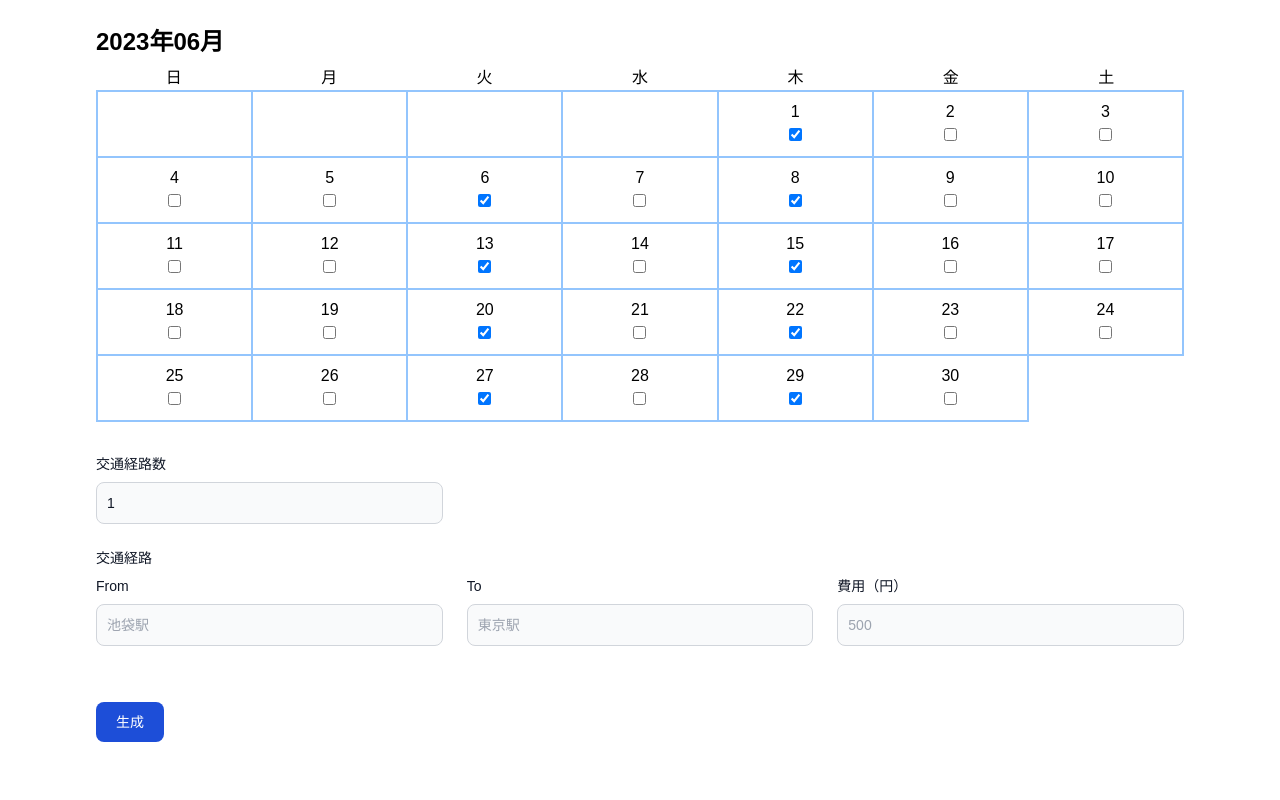
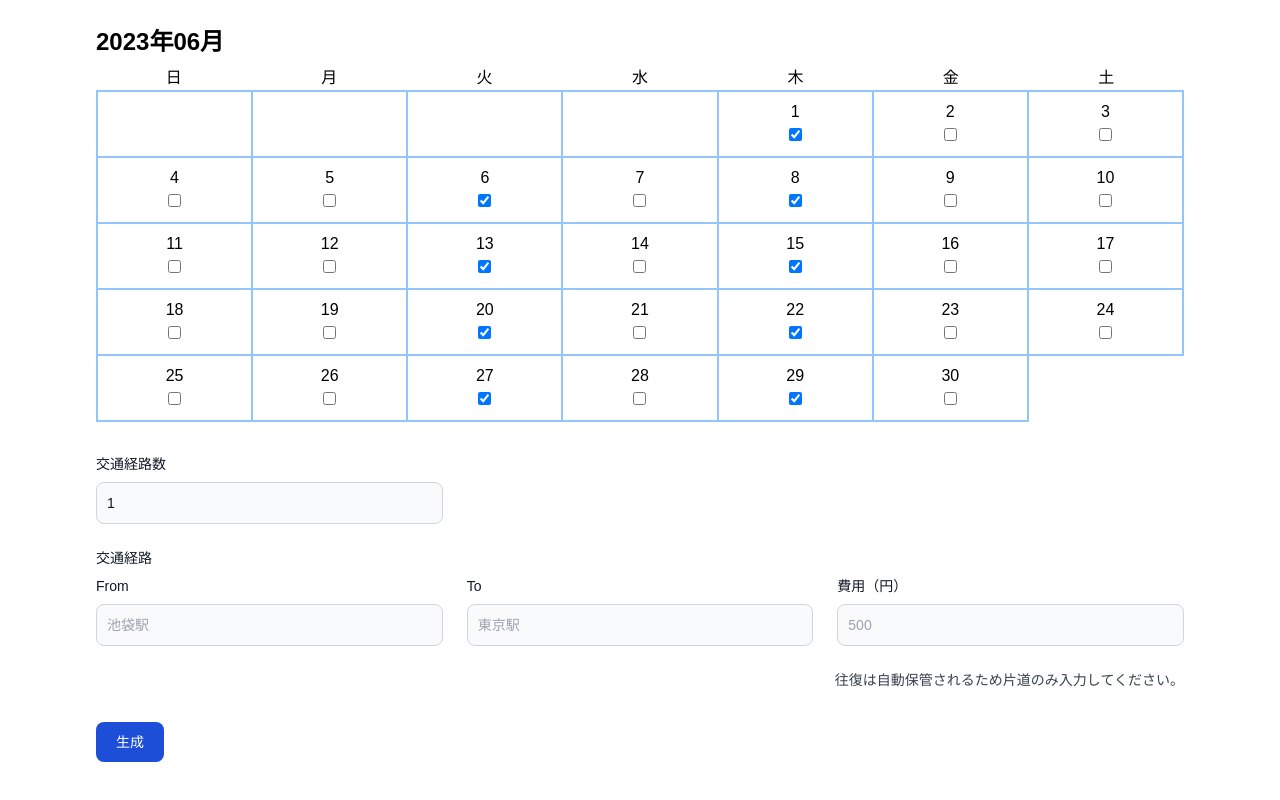
Before and after one commit to hrdtbs/kyomucan-webui, a Next.js app: page / in a window 1280 px wide. Shown: the part 360-1160 px from the top of the page. Built offline with nearby package versions, Linux system fonts and the light colour scheme; a web font is replaced by a local one.

Commit message:
refactor: add routes description

```diff
--- a/src/components/Routes.tsx
+++ b/src/components/Routes.tsx
@@ -78,6 +78,9 @@
             </div>
           );
         })}
+        <p className="text-sm text-right text-gray-700">
+          往復は自動保管されるため片道のみ入力してください。
+        </p>
       </fieldset>
     </div>
   );
```
